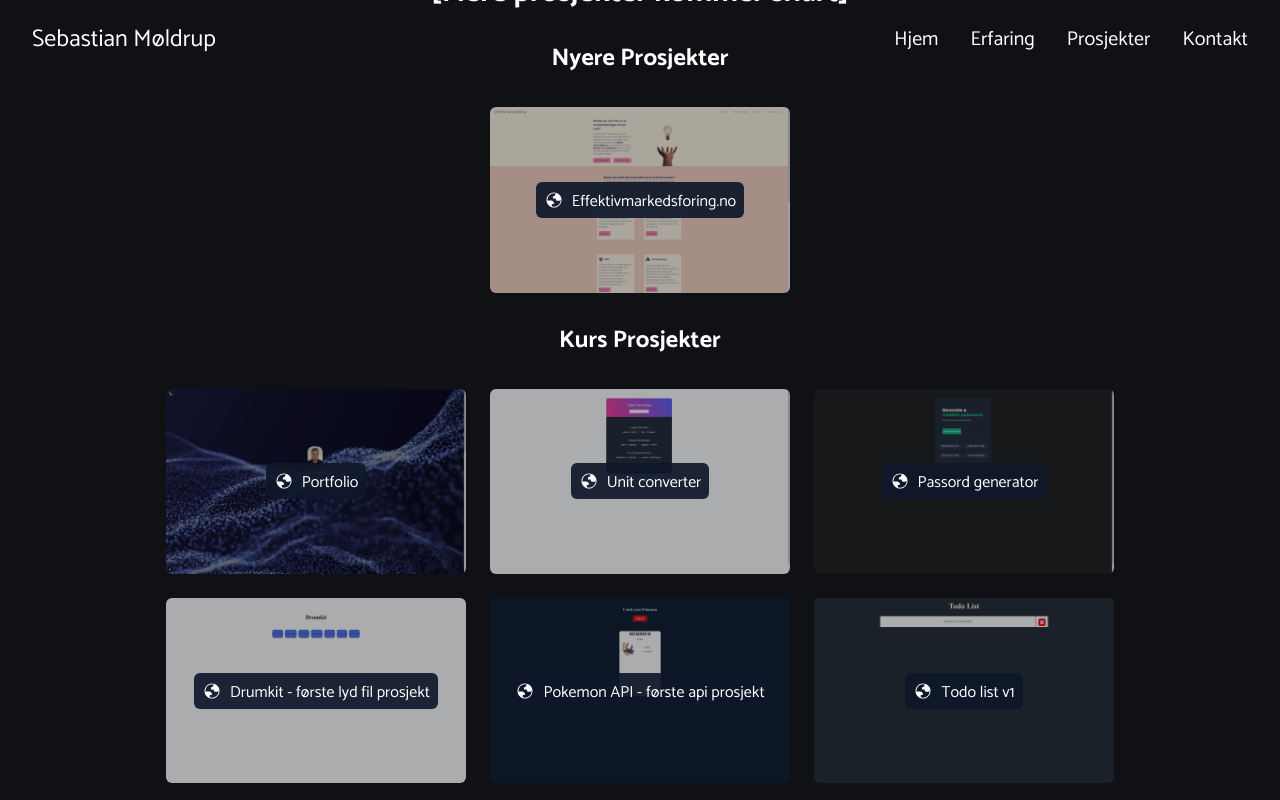
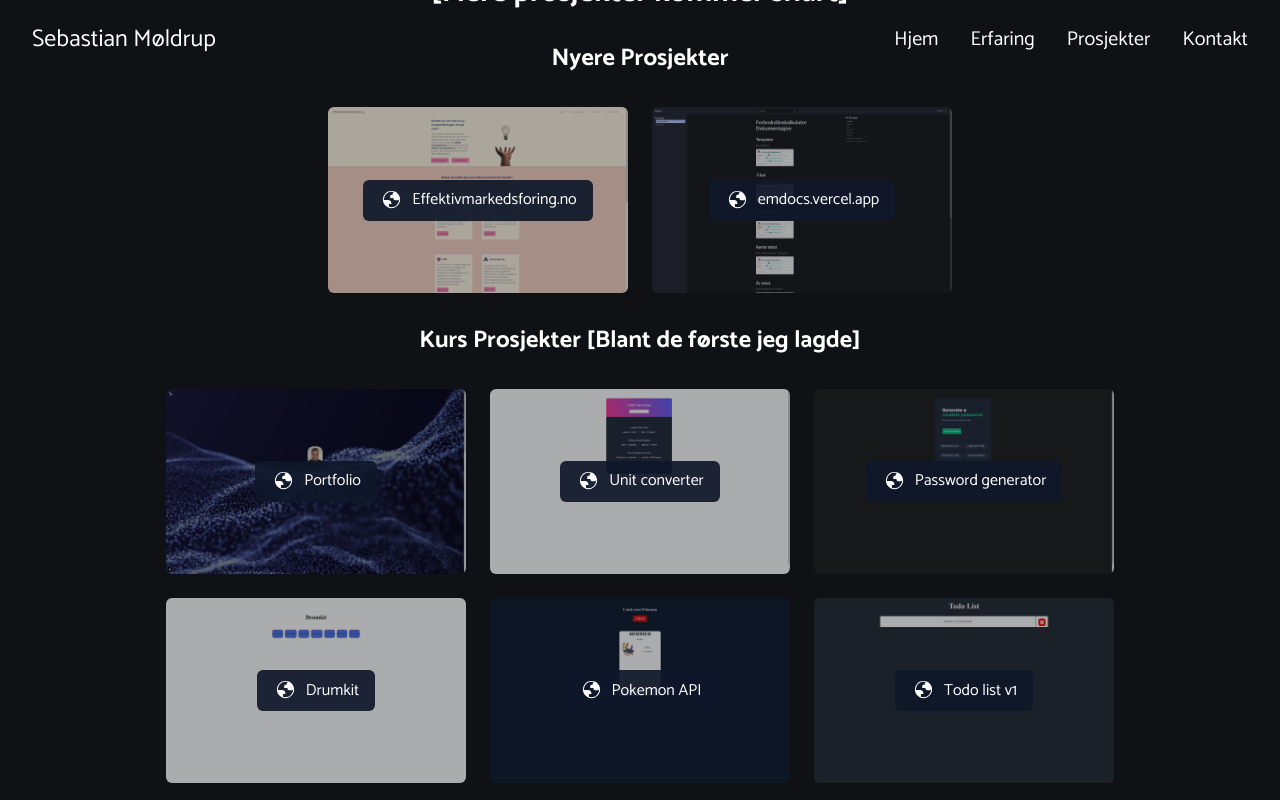
Before and after one commit to Sebastianmoldrup/portfolio, a Next.js app: page /projects in a window 1280 px wide. Shown: the top 800 px of the page. Built offline with nearby package versions, Linux system fonts and the light colour scheme.

Commit message:
unfixed vertical alignment on projects

```diff
--- a/app/projects/page.tsx
+++ b/app/projects/page.tsx
@@ -1,5 +1,4 @@
-import { GlobeIcon } from '@/components/Icons';
-import Image from 'next/image';
+import Project from '@/components/Project';
 export default function Projects() {
   return (
     <div className='flex flex-col md:justify-center items-center h-full bg-[#101115] text-white p-4 gap-y-8 md:pt-6 md:px-8'>
@@ -8,153 +7,74 @@ export default function Projects() {
       <h2 className='font-bold text-2xl'>Nyere Prosjekter</h2>
 
       <div className='flex flex-wrap gap-6 justify-center'>
-        <div className='grid rounded-md place-items-center'>
-          <a
-            href='https://effektivmarkedsforing.no/'
-            target='_blank'
-            className='row-start-1 col-start-1 flex items-center px-2 gap-x-2 text-center bg-[#0f172aea] py-2 rounded-md hover:text-[#0f172aea] hover:bg-white hover:scale-110 z-10 hover:cursor-pointer'
-          >
-            <GlobeIcon />
-            <div className='h-[20px]'>Effektivmarkedsforing.no</div>
-          </a>
-          <Image
+        <Project
+          title='Effektivmarkedsforing.no'
+          link='https://effektivmarkedsforing.no/'
+          alt='effektiv markefsforings website'
           src='/effektivmarkedsforing.webp'
-            width={300}
-            height={300}
-            alt='effektiv markefsførings frontside'
-            className='rounded-md opacity-65 hover:opacity-75 row-start-1 col-start-1'
         />
-        </div>
-      </div>
 
-      <h2 className='font-bold text-2xl'>Kurs Prosjekter</h2>
-
-      <div className='flex flex-wrap gap-6 justify-center'>
-        <div className='grid rounded-md place-items-center'>
-          <a
-            href='https://sebastiankodehode.github.io/Portfolio/'
-            target='_blank'
-            className='row-start-1 col-start-1 flex items-center px-2 gap-x-2 text-center bg-[#0f172aea] py-2 rounded-md hover:text-[#0f172aea] hover:bg-white hover:scale-110 z-10 hover:cursor-pointer'
-          >
-            <GlobeIcon />
-            <div className='h-[20px]'>Portfolio</div>
-          </a>
-          <Image
-            src='/firstportfolio.webp'
-            width={300}
-            height={300}
-            alt='first portfolio website'
-            className='rounded-md opacity-65 hover:opacity-75 row-start-1 col-start-1'
+        <Project
+          title='emdocs.vercel.app'
+          link='https://emdocs.vercel.app/'
+          alt='effektiv markefsforings shortcode docs'
+          src='/emdocs.webp'
         />
       </div>
 
-        <div className='grid rounded-md place-items-center'>
-          <a
-            href='https://sebastiankodehode.github.io/Metric-Imperial-Unit-Converter/'
-            target='_blank'
-            className='row-start-1 col-start-1 flex items-center px-2 gap-x-2 text-center bg-[#0f172aea] py-2 rounded-md hover:text-[#0f172aea] hover:bg-white hover:scale-110 z-10 hover:cursor-pointer'
-          >
-            <GlobeIcon />
-            <div className='h-[20px]'>Unit converter</div>
-          </a>
-          <Image
+      <h2 className='font-bold text-2xl'>
+        Kurs Prosjekter [Blant de første jeg lagde]
+      </h2>
+
+      <div className='flex flex-wrap gap-6 justify-center'>
+        <Project
+          title='Portfolio'
+          link='https://sebastiankodehode.github.io/Portfolio/'
+          alt='first portfolio website'
+          src='/firstportfolio.webp'
+        />
+
+        <Project
+          title='Unit converter'
+          link='https://sebastiankodehode.github.io/Metric-Imperial-Unit-Converter/'
+          alt='unit converter website'
           src='/unitconverterv1.webp'
-            width={300}
-            height={300}
-            alt='unit converter website'
-            className='rounded-md opacity-65 hover:opacity-75 row-start-1 col-start-1'
         />
-        </div>
 
-        <div className='grid rounded-md place-items-center'>
-          <a
-            href='https://sebastiankodehode.github.io/Random-Password-Generator/'
-            target='_blank'
-            className='row-start-1 col-start-1 flex items-center px-2 gap-x-2 text-center bg-[#0f172aea] py-2 rounded-md hover:text-[#0f172aea] hover:bg-white hover:scale-110 z-10 hover:cursor-pointer'
-          >
-            <GlobeIcon />
-            <div className='h-[20px]'>Passord generator</div>
-          </a>
-          <Image
+        <Project
+          title='Password generator'
+          link='https://sebastiankodehode.github.io/Random-Password-Generator/'
+          alt='random password generator website'
           src='/passwordgenerator.webp'
-            width={300}
-            height={300}
-            alt='random password generator website'
-            className='rounded-md opacity-65 hover:opacity-75 row-start-1 col-start-1'
         />
-        </div>
 
-        <div className='grid rounded-md place-items-center'>
-          <a
-            href='https://sebastiankodehode.github.io/Drumkit/'
-            target='_blank'
-            className='row-start-1 col-start-1 flex items-center px-2 gap-x-2 text-center bg-[#0f172aea] py-2 rounded-md hover:text-[#0f172aea] hover:bg-white hover:scale-110 z-10 hover:cursor-pointer'
-          >
-            <GlobeIcon />
-            <div className='h-[20px]'>Drumkit - første lyd fil prosjekt</div>
-          </a>
-          <Image
+        <Project
+          title='Drumkit'
+          link='https://sebastiankodehode.github.io/Drumkit/'
+          alt='drumkit website'
           src='/drumkit.webp'
-            width={300}
-            height={300}
-            alt='drumkit website'
-            className='rounded-md opacity-65 hover:opacity-75 row-start-1 col-start-1'
         />
-        </div>
 
-        <div className='grid rounded-md place-items-center'>
-          <a
-            href='https://sebastiankodehode.github.io/Pokemon-Api/'
-            target='_blank'
-            className='row-start-1 col-start-1 flex items-center px-2 gap-x-2 text-center bg-[#0f172aea] py-2 rounded-md hover:text-[#0f172aea] hover:bg-white hover:scale-110 z-10 hover:cursor-pointer'
-          >
-            <GlobeIcon />
-            <div className='h-[20px]'>Pokemon API - første api prosjekt</div>
-          </a>
-          <Image
+        <Project
+          title='Pokemon API'
+          link='https://sebastiankodehode.github.io/Pokemon-Api/'
+          alt='pokemon website'
           src='/pokemonapi.webp'
-            width={300}
-            height={300}
-            alt='pokemon website'
-            className='rounded-md opacity-65 hover:opacity-75 row-start-1 col-start-1'
         />
-        </div>
 
-        <div className='grid rounded-md place-items-center'>
-          <a
-            href='https://sebastiankodehode.github.io/Todo-List/'
-            target='_blank'
-            className='row-start-1 col-start-1 flex items-center px-2 gap-x-2 text-center bg-[#0f172aea] py-2 rounded-md hover:text-[#0f172aea] hover:bg-white hover:scale-110 z-10 hover:cursor-pointer'
-          >
-            <GlobeIcon />
-            <div className='h-[20px]'>Todo list v1</div>
-          </a>
-          <Image
+        <Project
+          title='Todo list v1'
+          link='https://sebastiankodehode.github.io/Todo-List/'
+          alt='todolist v1 website'
           src='/todolistv1.webp'
-            width={300}
-            height={300}
-            alt='todolist v1 website'
-            className='rounded-md opacity-65 hover:opacity-75 row-start-1 col-start-1'
         />
-        </div>
 
-        <div className='grid rounded-md place-items-center'>
-          <a
-            href='https://sebastiankodehode.github.io/Todo-List-v2/'
-            target='_blank'
-            className='row-start-1 col-start-1 flex items-center px-2 gap-x-2 text-center bg-[#0f172aea] py-2 rounded-md hover:text-[#0f172aea] hover:bg-white hover:scale-110 z-10 hover:cursor-pointer'
-          >
-            <GlobeIcon />
-            <div className='h-[20px]'>Todolist v2</div>
-          </a>
-          <Image
+        <Project
+          title='Todo list v2'
+          link='https://sebastiankodehode.github.io/Todo-List-v2/'
+          alt='todolist v2 website'
           src='/todolistv2.webp'
-            width={300}
-            height={300}
-            alt='todolist v2 website'
-            className='rounded-md opacity-65 hover:opacity-75 row-start-1 col-start-1'
         />
-        </div>
       </div>
     </div>
   );
--- a/components/Icons.tsx
+++ b/components/Icons.tsx
@@ -70,9 +70,10 @@ export function GlobeIcon() {
   return (
     <svg
       xmlns='http://www.w3.org/2000/svg'
-      width='20px'
-      height='20px'
+      width='25px'
+      height='25px'
       viewBox='0 0 24 24'
+      className='pb-0.5'
     >
       <path
         fill='currentColor'
--- /dev/null
+++ b/components/Project.tsx
@@ -0,0 +1,34 @@
+import { GlobeIcon } from '@/components/Icons';
+import Image from 'next/image';
+
+export default function Project({
+  title,
+  link,
+  alt,
+  src,
+}: {
+  title: string;
+  link: string;
+  alt: string;
+  src: string;
+}) {
+  return (
+    <div className='grid rounded-md place-items-center'>
+      <a
+        href={link}
+        target='_blank'
+        className='row-start-1 col-start-1 gap-x-2 rounded-md flex items-center bg-[#0f172aea] px-4 py-2 opacity-100 z-10 hover:text-[#0f172aea] hover:bg-white hover:scale-110'
+      >
+        <GlobeIcon />
+        <div className='flex items-center leading-none'>{title}</div>
+      </a>
+      <Image
+        src={src}
+        width={300}
+        height={300}
+        alt={alt}
+        className='rounded-md opacity-65 hover:opacity-75 row-start-1 col-start-1'
+      />
+    </div>
+  );
+}
```
Also changed, not shown: public/emdocs.webp (added). Lines whose indentation alone changed are shown as unchanged.
